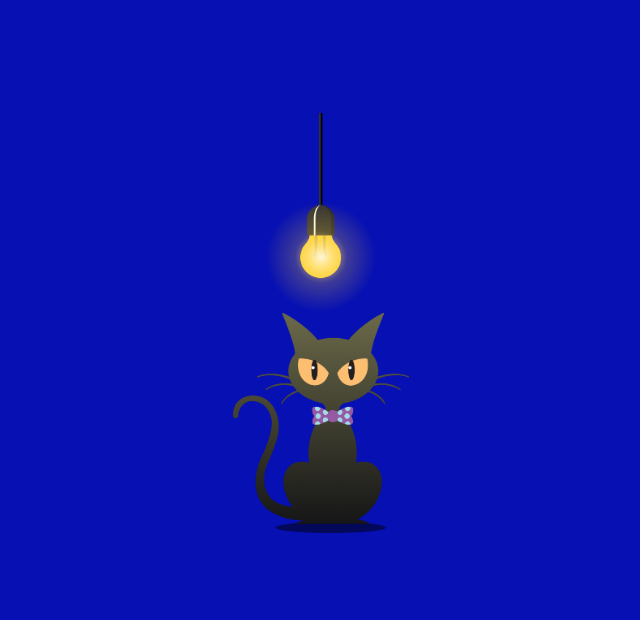
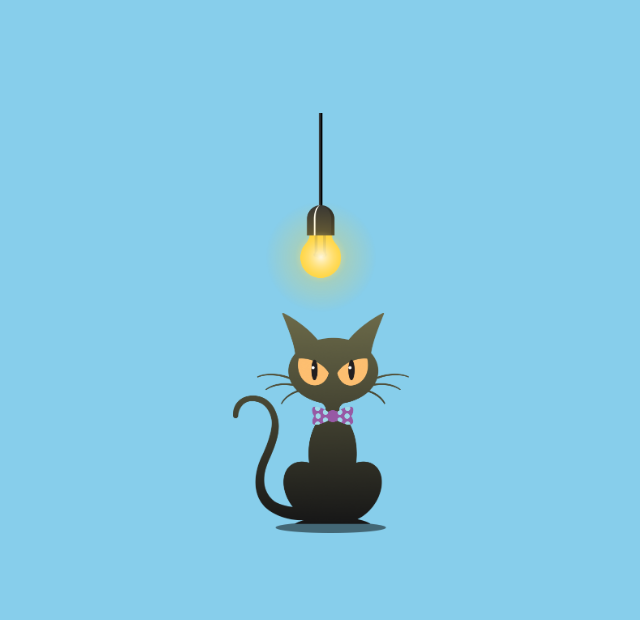
Before and after one commit to Shabeena-18/CatEyes, a plain HTML site: page index.html in a window 1280 px wide. Shown: the top 620 px of the page, without its empty margins (319-959 px from the left). Drawn offline with nearby package versions, Linux system fonts and the light colour scheme.

Commit message:
Change background color to skyblue

```diff
--- a/style.css
+++ b/style.css
@@ -1,5 +1,5 @@
 .containers{
-    background-color: rgb(7, 16, 179);
+    background-color: skyblue;
     height:100vh;
     display: flex;
     flex-direction: column;
```
